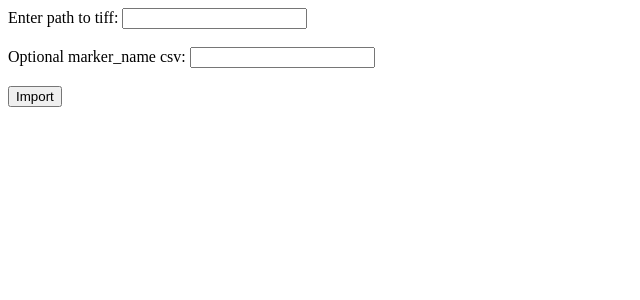
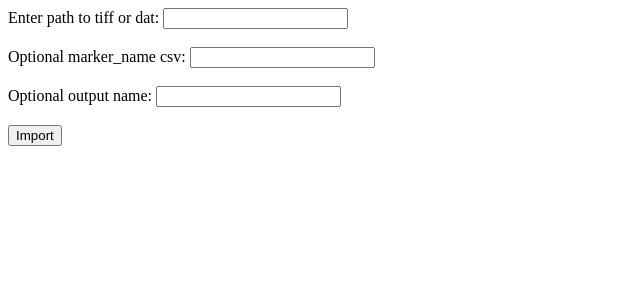
Before and after one commit to labsyspharm/minerva-author-ui, a React app: page / in a window 1280 px wide. Shown: the top 300 px of the page, without its empty margins (0-640 px from the left). Built offline with nearby package versions, Linux system fonts and the light colour scheme; no server answers; the HTML template or start-up script is replaced by a standard one.

Commit message:
allow user to add custom output name

```diff
--- a/src/components/importform.jsx
+++ b/src/components/importform.jsx
@@ -26,7 +26,7 @@ class ImportForm extends Component {
       method: 'POST',
       body: data,
     }).then(response => {
-      this.setState({ loading: false });
+      //this.setState({ loading: false });
       if (!response.ok) {
         response.json().then(data => {
           this.setState({ error: data.error});
@@ -43,12 +43,16 @@ class ImportForm extends Component {
     return (
       <div className="center-div">
         <form onSubmit={this.handleSubmit}>
-          <label htmlFor="filepath">Enter path to tiff: </label>
+          <label htmlFor="filepath">Enter path to tiff or dat: </label>
           <input className='full-width-input' id="filepath" name="filepath" type="text" />
           <br/>
           <br/>
           <label htmlFor="filepath">Optional marker_name csv: </label>
           <input className='full-width-input' id="csvpath" name="csvpath" type="text" />
+          <br/>
+          <br/>
+          <label htmlFor="filepath">Optional output name: </label>
+          <input className='full-width-input' id="dataset" name="dataset" type="text" />
           <br/>
           <br/>
           <button> Import </button>
```
Also changed, not shown: 1 other file (tests, documents, lock files or other folders).
